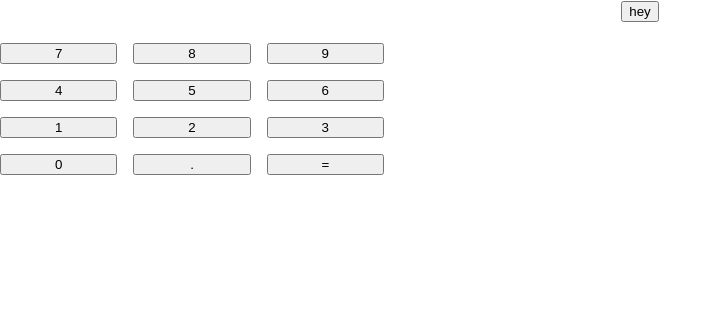
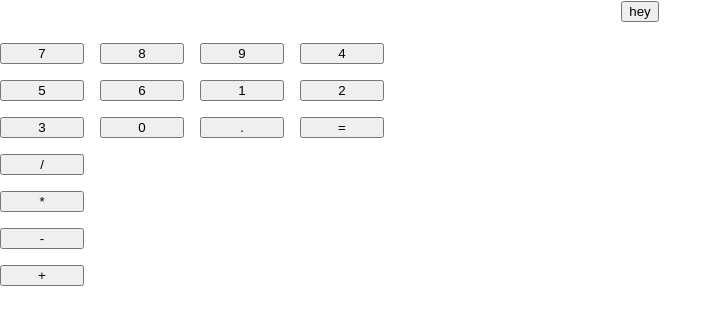
Before and after one commit to lunay-y/Sailor-Moon-Calculator, a React (Create React App) app: page / in a window 1280 px wide. Shown: the top 324 px of the page, without its empty margins (0-722 px from the left). Built offline with nearby package versions, Linux system fonts and the light colour scheme.

Commit message:
added operators buttons

```diff
--- a/src/components/App/App.js
+++ b/src/components/App/App.js
@@ -1,12 +1,26 @@
 import "./App.css";
 import Button from "../Button/Button.js";
 import Calculator from "../Calculator/Calculator.js";
+import { useState } from "react";
 
 function App() {
+   const [currentCalculation, setCalculation] = useState([]);
+
+   function calculation(num) {
+      setCalculation([...currentCalculation, num]);
+   }
+
+   function calculateTotal() {
+      return [...currentCalculation];
+   }
    return (
       <div className="App">
          <Button text="hey" />
-         <Calculator />
+         <Calculator
+            calculation={calculation}
+            total={currentCalculation}
+            calculateTotal={calculateTotal}
+         />
       </div>
    );
 }
--- a/src/components/Button/Button.js
+++ b/src/components/Button/Button.js
@@ -1,7 +1,7 @@
 import React from "react";
 
-function Button({ text }) {
-   return <button>{text}</button>;
+function Button({ text, onClick }) {
+   return <button onClick={onClick}>{text}</button>;
 }
 
 export default Button;
--- a/src/components/Calculator/Calculator.js
+++ b/src/components/Calculator/Calculator.js
@@ -2,15 +2,29 @@ import React from "react";
 import Button from "../Button/Button.js";
 import css from "./Calculator.module.css";
 
-function Calculator({ total }) {
-   const numbers = [7, 8, 9, 4, 5, 6, 1, 2, 3, 0, ".", "="];
+function Calculator({ calculation, total, calculateTotal }) {
+   const numbers = [7, 8, 9, 4, 5, 6, 1, 2, 3, 0];
+   const operators = ["/", "*", "-", "+"];
    return (
       <div className={css.Calculator}>
          <h1>{total}</h1>
          <div className={css.numbersContainer}>
             {numbers.map(function (number) {
-               return <Button key={number} text={number} />;
+               return (
+                  <Button
+                     key={number}
+                     text={number}
+                     onClick={() => calculation(number)}
+                  />
+               );
             })}
+            <Button text="." />
+            <Button text="=" onClick={calculateTotal} />
+            <div className={css.operators}>
+               {operators.map(function (operator) {
+                  return <Button key={operator} text={operator} />;
+               })}
+            </div>
          </div>
       </div>
    );
--- a/src/components/Calculator/Calculator.module.css
+++ b/src/components/Calculator/Calculator.module.css
@@ -1,10 +1,17 @@
-/* .calculator {
-   width: 30vw;
-} */
+.calculator {
+   display: grid;
+   grid-template-columns: 1;
+}
 
 .numbersContainer {
    display: grid;
-   grid-template-columns: repeat(3, 1fr);
+   grid-template-columns: repeat(4, 1fr);
    gap: 1em;
    width: 30vw;
 }
+
+.operators {
+   display: grid;
+   grid-template-columns: 1fr;
+   gap: 1em;
+}
```
